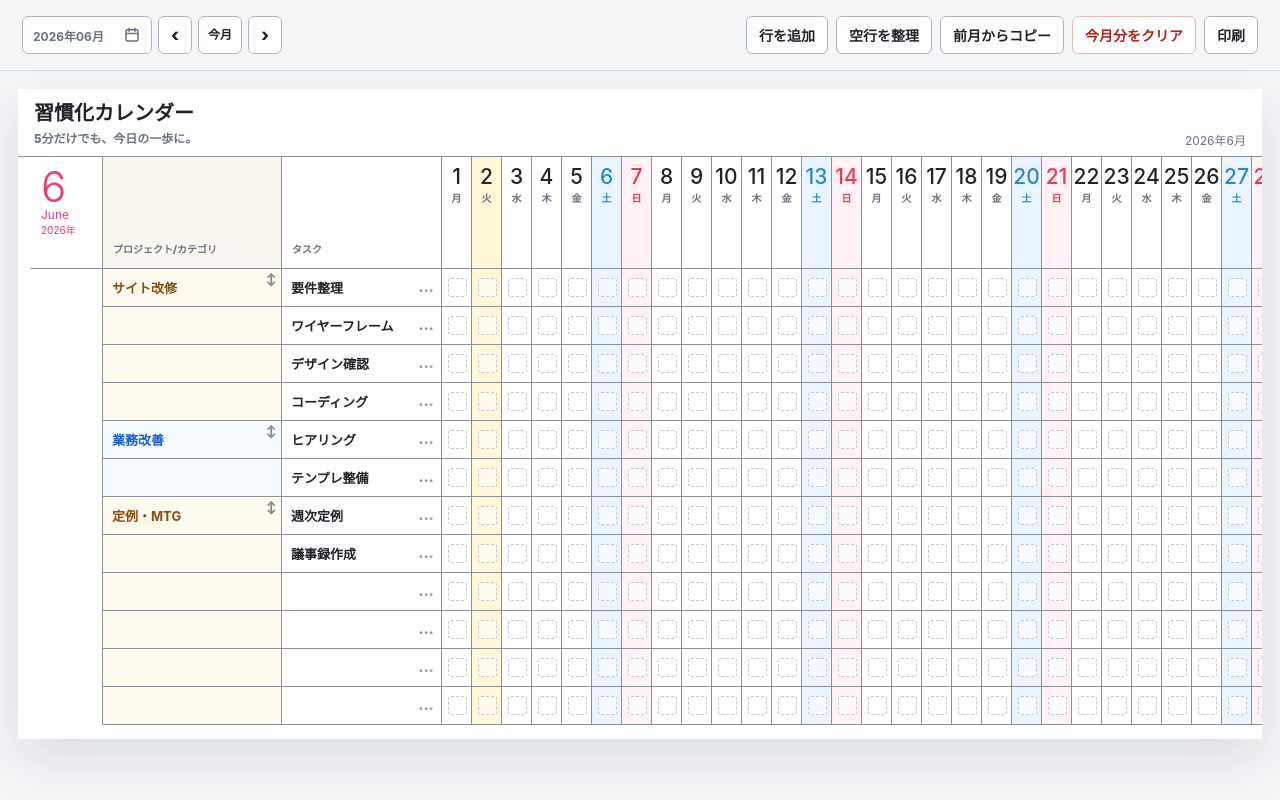
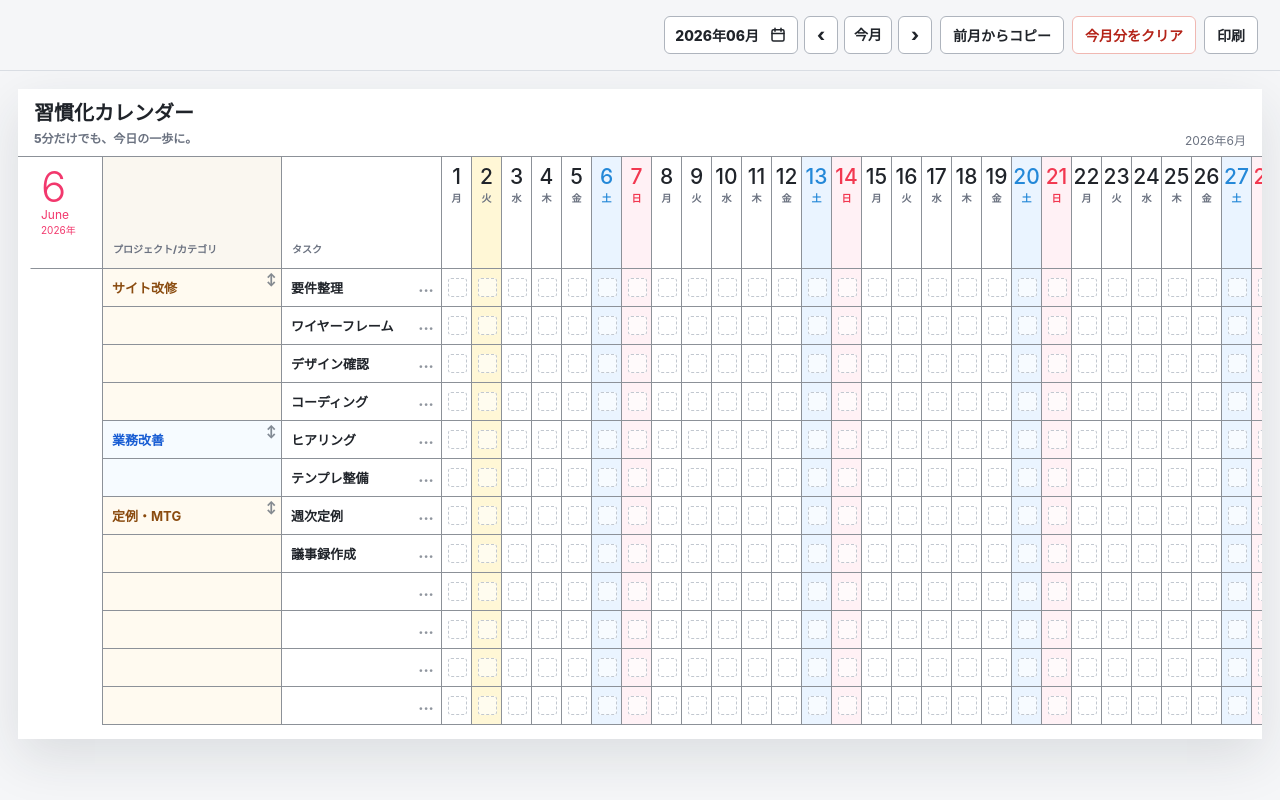
Before and after one commit to saori-yamamoto/daily-steps-calendar, a plain HTML site: page index.html in a window 1280 px wide. Drawn offline with Linux system fonts and the light colour scheme.

Commit message:
Refine calendar toolbar

```diff
--- a/index.html
+++ b/index.html
@@ -56,10 +56,10 @@
       position: sticky;
       top: 0;
       z-index: 30;
-      display: grid;
-      grid-template-columns: minmax(260px, 1fr) auto;
+      display: flex;
+      justify-content: flex-end;
       gap: 16px;
-      align-items: end;
+      align-items: center;
       padding: 16px 22px;
       border-bottom: 1px solid var(--line-soft);
       background: rgba(245, 246, 248, 0.96);
@@ -264,13 +264,15 @@
     .toolbar-actions {
       display: flex;
       justify-content: flex-end;
-      align-items: end;
+      align-items: center;
+      width: 100%;
     }
 
     .actions {
       display: flex;
       flex-wrap: wrap;
       justify-content: flex-end;
+      align-items: center;
       gap: 8px;
     }
 
@@ -698,9 +700,12 @@
     }
 
     @media (max-width: 860px) {
-      .toolbar,
       .controls {
         grid-template-columns: 1fr;
+      }
+
+      .toolbar {
+        justify-content: flex-start;
       }
 
       .toolbar-actions,
@@ -844,8 +849,8 @@
 </head>
 <body>
   <header class="toolbar">
-    <div class="controls">
-      <label class="field">
+    <div class="toolbar-actions">
+      <div class="actions" id="calendarActions">
         <span class="month-nav">
           <span class="month-picker">
             <button class="month-display-button" id="monthPickerButton" type="button" aria-label="月を選択" aria-haspopup="dialog" aria-expanded="false" aria-controls="monthPickerPopover">
@@ -871,12 +876,6 @@
           <button class="nav-btn" id="currentMonth" type="button">今月</button>
           <button class="nav-btn compact" id="nextMonth" type="button" title="来月" aria-label="来月">›</button>
         </span>
-      </label>
-    </div>
-    <div class="toolbar-actions">
-      <div class="actions" id="calendarActions">
-        <button class="btn" id="addRow" type="button">行を追加</button>
-        <button class="btn" id="removeBlankRows" type="button">空行を整理</button>
         <button class="btn" id="copyPreviousMonth" type="button">前月からコピー</button>
         <button class="btn warn" id="clearMonth" type="button">今月分をクリア</button>
         <button class="btn" id="printButton" type="button">印刷</button>
@@ -1624,14 +1623,7 @@
     document.getElementById("nextMonth").addEventListener("click", () => {
       changeMonth(shiftMonthKey(selectedMonthKey(), 1));
     });
-    document.getElementById("addRow").addEventListener("click", () => {
-      rememberState();
-      currentTasks().push(makeTask("", ""));
-      saveState();
-      render();
-    });
     document.getElementById("copyPreviousMonth").addEventListener("click", copyPreviousMonthTasks);
-    document.getElementById("removeBlankRows").addEventListener("click", removeBlankRows);
     document.getElementById("clearMonth").addEventListener("click", clearVisibleMonthChecks);
     document.getElementById("printButton").addEventListener("click", () => window.print());
     document.addEventListener("click", () => {
```
